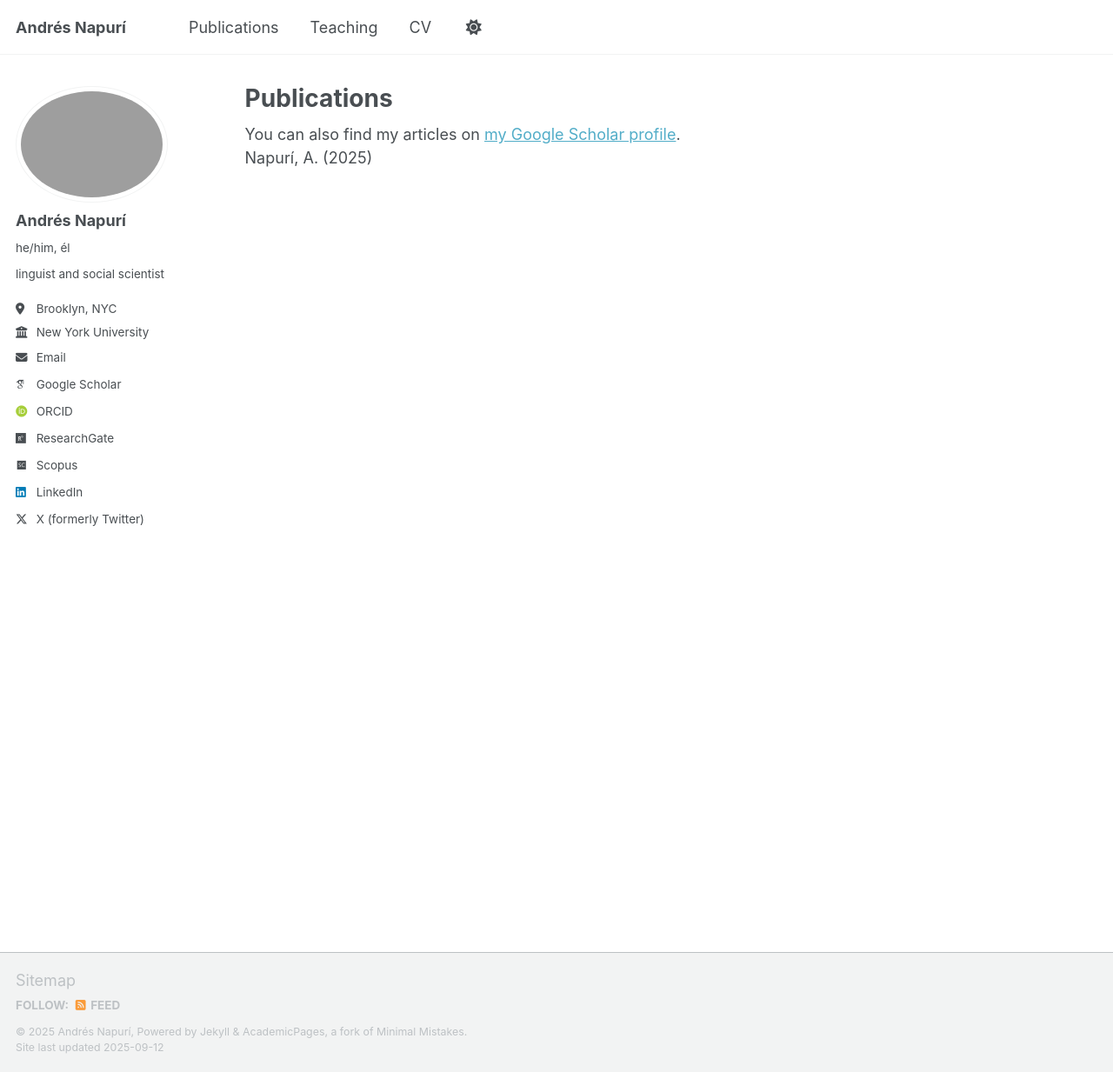
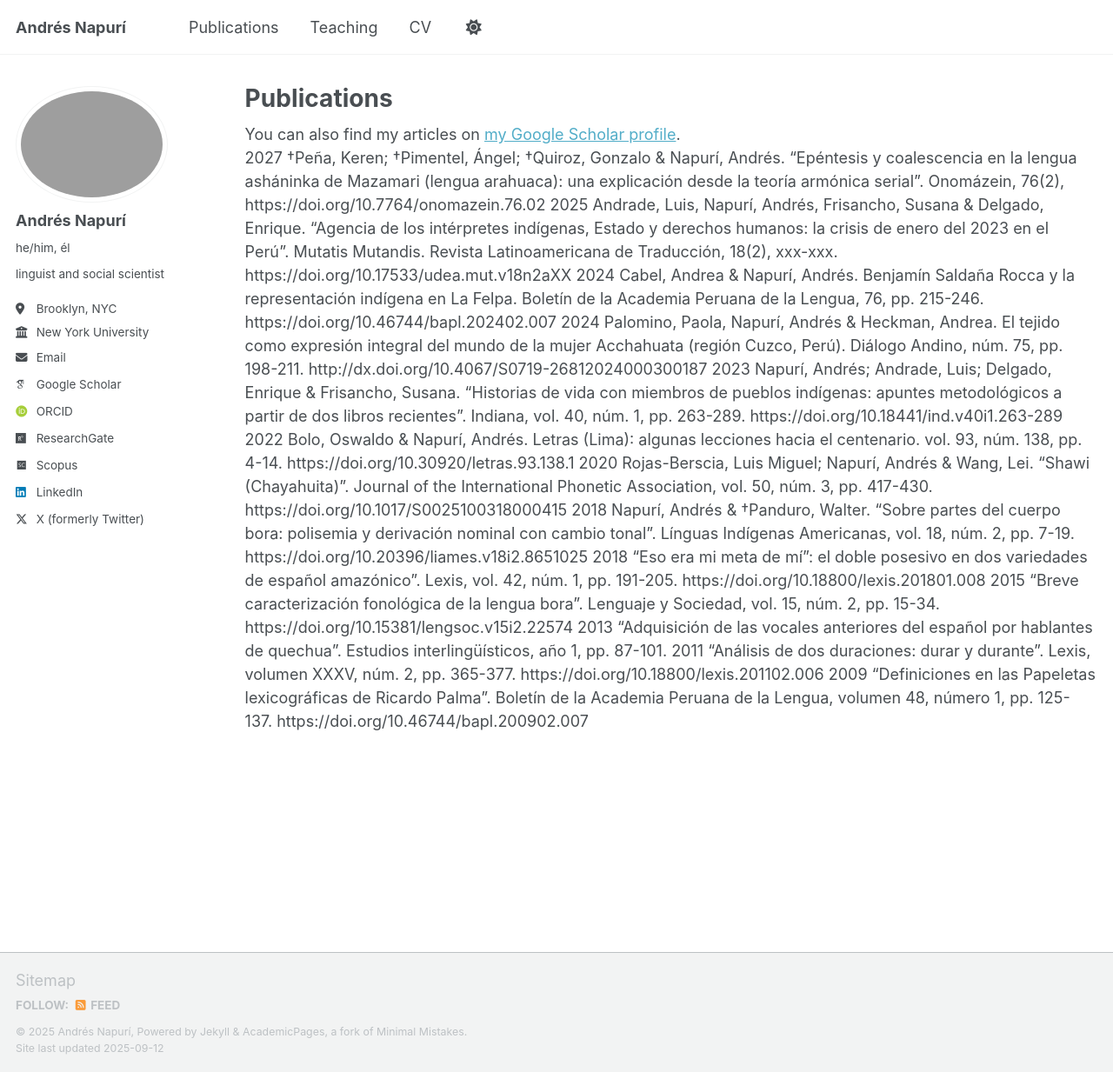
Before and after one commit to andresnapuri/andresnapuri.github.io, a Jekyll site: the page built from _pages/publications.html, in a window 1280 px wide and 1233 px high. Shown: the whole window at 87% size. Built offline with Jekyll 4.4.1, drawn with Linux system fonts in a browser that asks for light colours; some web fonts are replaced; a script that is not in the unit is left out.

Commit message:
Update publications.html

```diff
--- a/_pages/publications.html
+++ b/_pages/publications.html
@@ -9,4 +9,21 @@ author_profile: true
   <div class="wordwrap">You can also find my articles on <a href="{{site.author.googlescholar}}">my Google Scholar profile</a>.</div>
 {% endif %}
 
-Napurí, A. (2025)
+
+
+2027	†Peña, Keren; †Pimentel, Ángel; †Quiroz, Gonzalo & Napurí, Andrés. “Epéntesis y coalescencia en la lengua asháninka de Mazamari (lengua arahuaca): una explicación desde la teoría armónica serial”. Onomázein, 76(2), https://doi.org/10.7764/onomazein.76.02
+2025	Andrade, Luis, Napurí, Andrés, Frisancho, Susana & Delgado, Enrique. “Agencia de los intérpretes indígenas, Estado y derechos humanos: la crisis de enero del 2023 en el Perú”. Mutatis Mutandis. Revista Latinoamericana de Traducción, 18(2), xxx-xxx. https://doi.org/10.17533/udea.mut.v18n2aXX
+2024	Cabel, Andrea & Napurí, Andrés. Benjamín Saldaña Rocca y la representación indígena en La Felpa. Boletín de la Academia Peruana de la Lengua, 76, pp. 215-246. https://doi.org/10.46744/bapl.202402.007
+2024	Palomino, Paola, Napurí, Andrés & Heckman, Andrea. El tejido como expresión integral del mundo de la mujer Acchahuata (región Cuzco, Perú). Diálogo Andino, núm. 75, pp. 198-211. http://dx.doi.org/10.4067/S0719-26812024000300187
+2023	Napurí, Andrés; Andrade, Luis; Delgado, Enrique & Frisancho, Susana. “Historias de vida con miembros de pueblos indígenas: apuntes metodológicos a partir de dos libros recientes”. Indiana, vol. 40, núm. 1, pp. 263-289. https://doi.org/10.18441/ind.v40i1.263-289
+2022	Bolo, Oswaldo & Napurí, Andrés. Letras (Lima): algunas lecciones hacia el centenario. vol. 93, núm. 138, pp. 4-14.
+https://doi.org/10.30920/letras.93.138.1
+2020	Rojas-Berscia, Luis Miguel; Napurí, Andrés & Wang, Lei. “Shawi (Chayahuita)”. Journal of the International Phonetic Association, vol. 50, núm. 3, pp. 417-430.
+https://doi.org/10.1017/S0025100318000415
+2018	Napurí, Andrés & †Panduro, Walter. “Sobre partes del cuerpo bora: polisemia y derivación nominal con cambio tonal”. Línguas Indígenas Americanas, vol. 18, núm. 2, pp. 7-19.
+https://doi.org/10.20396/liames.v18i2.8651025
+2018	“Eso era mi meta de mí”: el doble posesivo en dos variedades de español amazónico”. Lexis, vol. 42, núm. 1, pp. 191-205. https://doi.org/10.18800/lexis.201801.008
+2015	“Breve caracterización fonológica de la lengua bora”. Lenguaje y Sociedad, vol. 15, núm. 2, pp. 15-34. https://doi.org/10.15381/lengsoc.v15i2.22574
+2013	“Adquisición de las vocales anteriores del español por hablantes de quechua”. Estudios interlingüísticos, año 1, pp. 87-101.
+2011	“Análisis de dos duraciones: durar y durante”. Lexis, volumen XXXV, núm. 2, pp. 365-377. https://doi.org/10.18800/lexis.201102.006
+2009	“Definiciones en las Papeletas lexicográficas de Ricardo Palma”. Boletín de la Academia Peruana de la Lengua, volumen 48, número 1, pp. 125-137. https://doi.org/10.46744/bapl.200902.007
```
